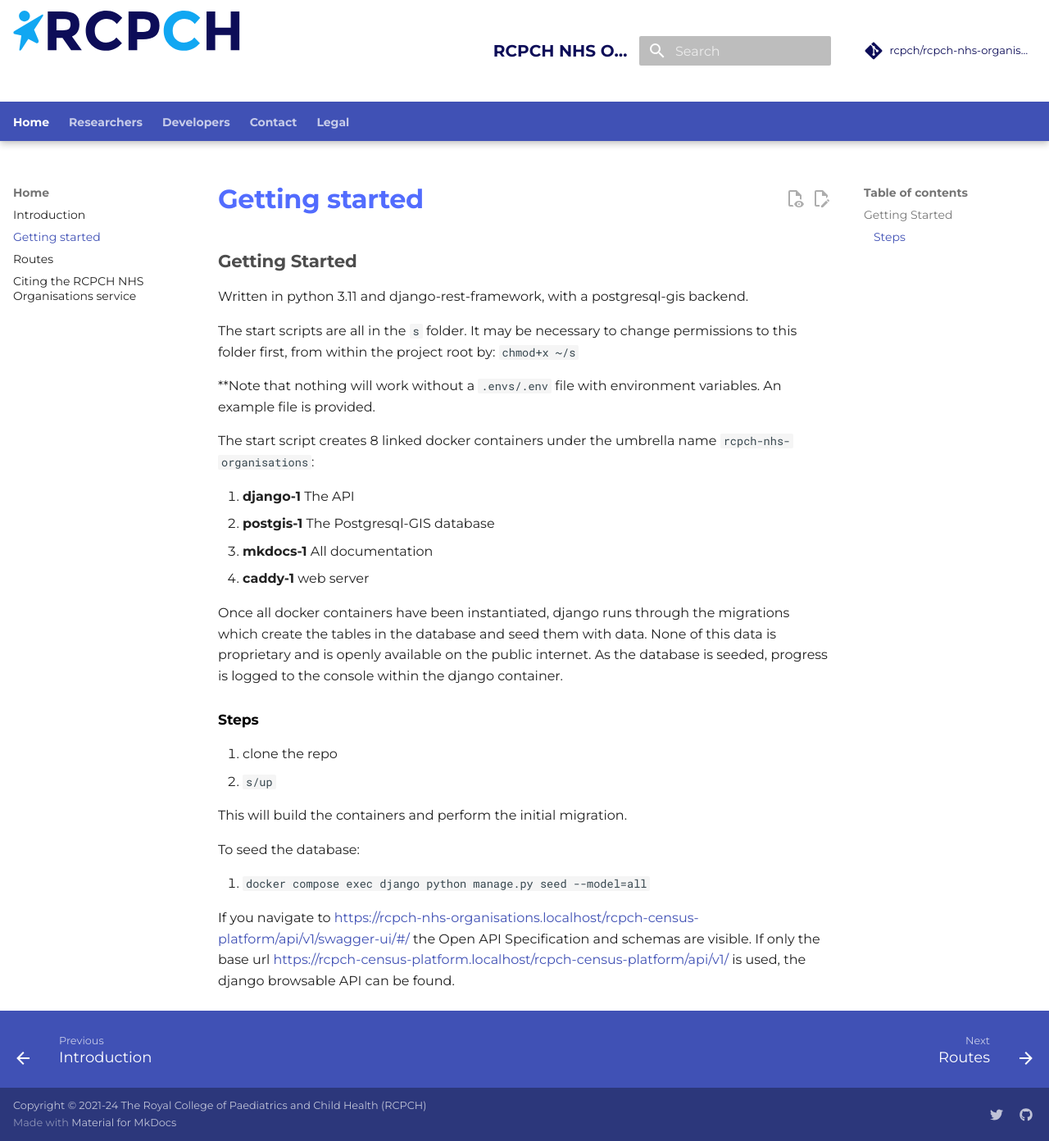
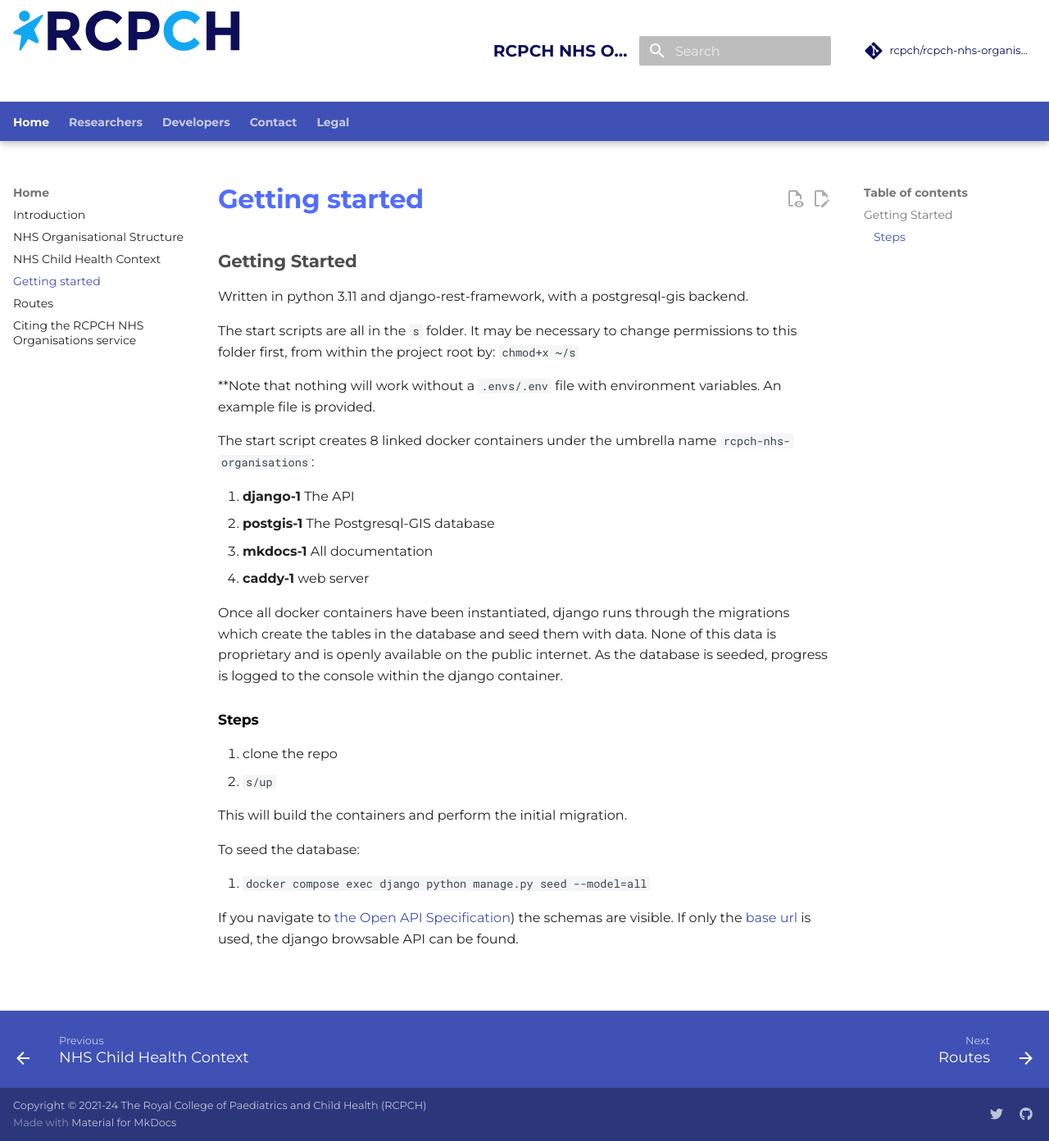
Before and after one commit to rcpch/rcpch-nhs-organisations, an MkDocs documentation site: the page built from documentation/docs/home/getting-started.md, in a window 1280 px wide and 1392 px high. Shown: the whole window at 82% size. Built offline with MkDocs 1.6.1 and Material for MkDocs 9.7.7, drawn with Linux system fonts in a browser that asks for light colours; comment, search, counter and statistics services are not loaded.

Commit message:
documentation on scope

```diff
--- a/documentation/docs/home/getting-started.md
+++ b/documentation/docs/home/getting-started.md
@@ -32,4 +32,4 @@
 
 1. `docker compose exec django python manage.py seed --model=all`
 
-If you navigate to [https://rcpch-nhs-organisations.localhost/rcpch-census-platform/api/v1/swagger-ui/#/](https://rcpch-census-platform.localhost/organisations/api/v1/swagger-ui/#/) the Open API Specification and schemas are visible. If only the base url [https://rcpch-census-platform.localhost/rcpch-census-platform/api/v1/](https://organisations.localhost/organisations/api/v1/) is used, the django browsable API can be found.
+If you navigate to [the Open API Specification](https://rcpch-nhs-organisations.azurewebsites.net/swagger-ui/)) the schemas are visible. If only the [base url](https://rcpch-nhs-organisations.azurewebsites.net/) is used, the django browsable API can be found.
--- a/documentation/mkdocs.yml
+++ b/documentation/mkdocs.yml
@@ -129,6 +129,8 @@
 nav:
   - Home:
     - 'index.md'
+    - 'home/nhs-organisations.md'
+    - 'home/child-health-context.md'
     - 'home/getting-started.md'
     - 'home/routes.md'
     - 'home/citation.md'
@@ -136,10 +138,11 @@
     - 'researchers/api.md'
   - Developers:
     - 'developer/models.md'
+    - 'developer/shapes.md'
+    - 'developer/boundaries.md'
     - 'developer/seeding.md'
     - 'developer/database_maintenance.md'
-    - 'developer/shapes.md'
-    - 'developer/boundaries.md'
+    - 'developer/contributing.md'
   - Contact:
     - 'contact/contact-rcpch.md'
   - Legal:
```
Also changed, not shown: documentation/docs/home/child-health-context.md (added, +29 -0 lines), documentation/docs/index.md (+2 -0 lines), documentation/docs/home/nhs-organisations.md (renamed from documentation/docs/developer/nhs-organisations.md).
